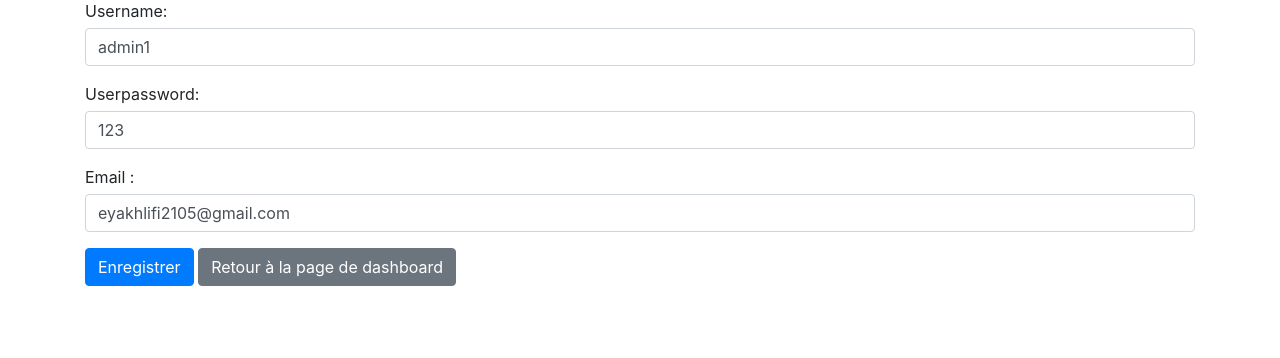
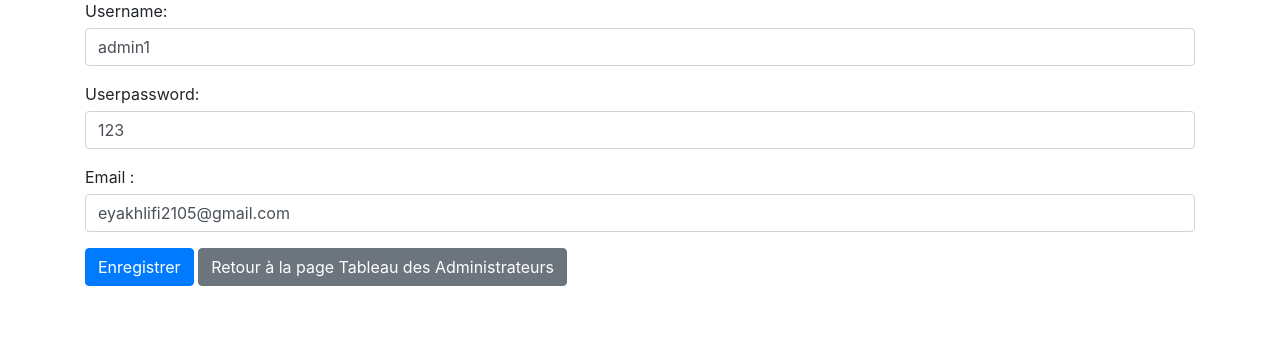
Before and after one commit to tasnimmizaou/TP-php, a PHP site: page /Admin/modifierAdmin.php?id=1 in a window 1280 px wide. Shown: the part 111-469 px from the top of the page. Run offline with PHP 8.4, Linux system fonts and the light colour scheme; data comes from the database, SQL or seed files in the repository.

Commit message:
Update modifierAdmin.php

```diff
--- a/Admin/modifierAdmin.php
+++ b/Admin/modifierAdmin.php
@@ -47,7 +47,7 @@
                     <input class="editable form-control" type="email" name="email" id="email" value="<?php echo $row['email']; ?>" required>
                 </div>
                 <button type="submit" class="btn btn-primary">Enregistrer</button>
-                <a href="tableAdmin.php" class="btn btn-secondary">Retour à la page de dashboard</a>
+                <a href="tableAdmin.php" class="btn btn-secondary">Retour à la page Tableau des Administrateurs</a>
             </form>
             <?php
         } else {
```
